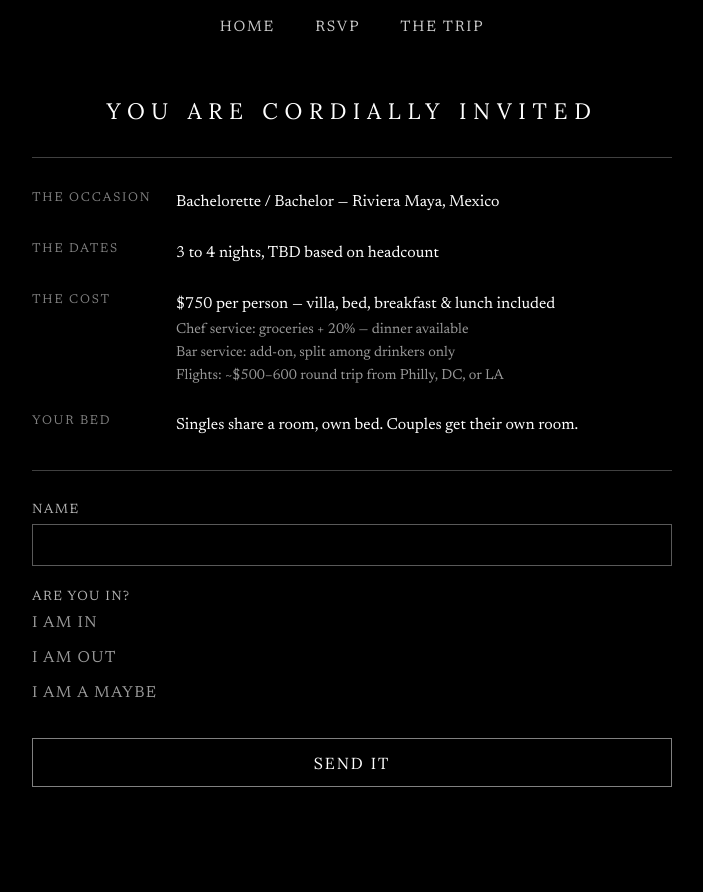
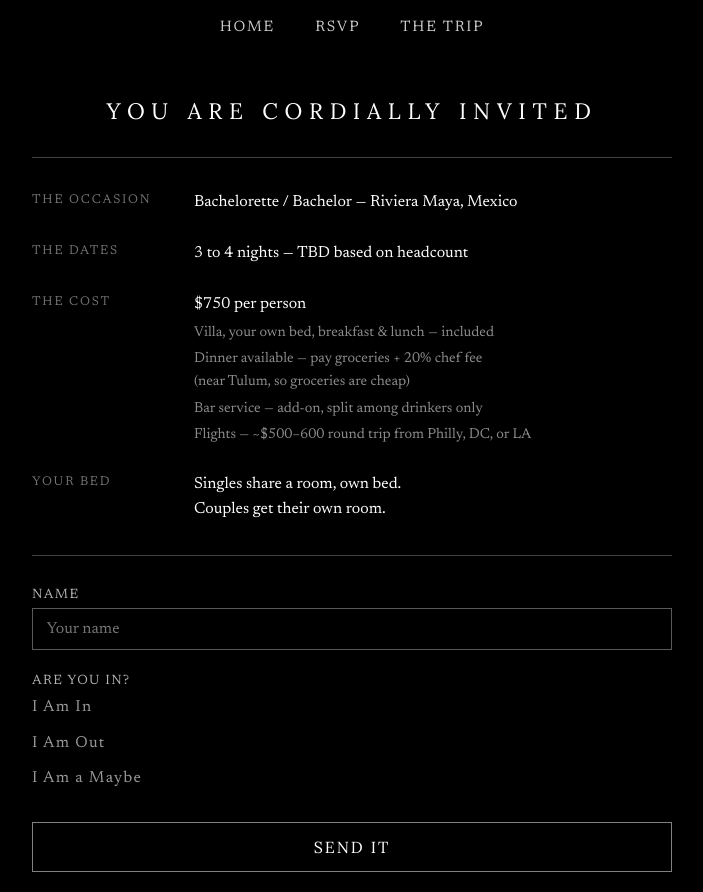
Before and after one commit to ava-firstaccess/wedding-website, a Next.js app: page /bach in a window 1280 px wide. Shown: the top 892 px of the page, without its empty margins (288-991 px from the left). Before the commit the page ends 835 px from the top, so only its background shows below. Built offline with nearby package versions, Linux system fonts and the light colour scheme.

Commit message:
fix: remove solo field, fix menu alignment, required fields, cleaner chef copy

```diff
--- a/app/bach/page.js
+++ b/app/bach/page.js
@@ -7,7 +7,6 @@ import styles from './page.module.css'
 export default function Bach() {
   const contentRef = useRef(null)
   const [rsvp, setRsvp] = useState('')
-  const [solo, setSolo] = useState('')
   const [knowBy, setKnowBy] = useState('')
 
   useEffect(() => {
@@ -22,100 +21,60 @@ export default function Bach() {
       <Nav />
       <main className={styles.main}>
         <div ref={contentRef} className={styles.content}>
-          <h1 className={styles.heading}>YOU ARE CORDIALLY INVITED</h1>
+          <h1 className={styles.heading}>You Are Cordially Invited</h1>
           <hr className={styles.rule} />
 
           <div className={styles.menu}>
             <div className={styles.menuRow}>
-              <span className={styles.menuLabel}>THE OCCASION</span>
+              <span className={styles.menuLabel}>The Occasion</span>
               <span className={styles.menuValue}>Bachelorette / Bachelor — Riviera Maya, Mexico</span>
             </div>
             <div className={styles.menuRow}>
-              <span className={styles.menuLabel}>THE DATES</span>
-              <span className={styles.menuValue}>3 to 4 nights, TBD based on headcount</span>
+              <span className={styles.menuLabel}>The Dates</span>
+              <span className={styles.menuValue}>3 to 4 nights — TBD based on headcount</span>
             </div>
             <div className={styles.menuRow}>
-              <span className={styles.menuLabel}>THE COST</span>
-              <div className={styles.menuValue}>
-                <p>$750 per person — villa, bed, breakfast &amp; lunch included</p>
-                <p className={styles.sub}>Chef service: groceries + 20% — dinner available</p>
-                <p className={styles.sub}>Bar service: add-on, split among drinkers only</p>
-                <p className={styles.sub}>Flights: ~$500–600 round trip from Philly, DC, or LA</p>
+              <span className={styles.menuLabel}>The Cost</span>
+              <div className={styles.menuValueStack}>
+                <p>$750 per person</p>
+                <p className={styles.sub}>Villa, your own bed, breakfast &amp; lunch — included</p>
+                <p className={styles.sub}>Dinner available — pay groceries + 20% chef fee<br />(near Tulum, so groceries are cheap)</p>
+                <p className={styles.sub}>Bar service — add-on, split among drinkers only</p>
+                <p className={styles.sub}>Flights — ~$500–600 round trip from Philly, DC, or LA</p>
               </div>
             </div>
             <div className={styles.menuRow}>
-              <span className={styles.menuLabel}>YOUR BED</span>
-              <span className={styles.menuValue}>Singles share a room, own bed. Couples get their own room.</span>
+              <span className={styles.menuLabel}>Your Bed</span>
+              <span className={styles.menuValue}>Singles share a room, own bed.<br />Couples get their own room.</span>
             </div>
           </div>
 
           <hr className={styles.rule} />
 
-          <form className={styles.form}>
+          <form className={styles.form} onSubmit={(e) => e.preventDefault()}>
             <div className={styles.field}>
               <label htmlFor="name">Name</label>
-              <input id="name" name="name" type="text" required />
+              <input id="name" name="name" type="text" required placeholder="Your name" />
             </div>
 
             <fieldset className={styles.fieldset}>
               <legend>Are you in?</legend>
-              <label className={styles.radio}>
-                <input
-                  type="radio"
-                  name="rsvp"
-                  value="in"
-                  checked={rsvp === 'in'}
-                  onChange={() => setRsvp('in')}
-                />
-                <span>I AM IN</span>
-              </label>
-              <label className={styles.radio}>
-                <input
-                  type="radio"
-                  name="rsvp"
-                  value="out"
-                  checked={rsvp === 'out'}
-                  onChange={() => setRsvp('out')}
-                />
-                <span>I AM OUT</span>
-              </label>
-              <label className={styles.radio}>
-                <input
-                  type="radio"
-                  name="rsvp"
-                  value="maybe"
-                  checked={rsvp === 'maybe'}
-                  onChange={() => setRsvp('maybe')}
-                />
-                <span>I AM A MAYBE</span>
-              </label>
-            </fieldset>
-
-            {rsvp === 'in' && (
-              <fieldset className={`${styles.fieldset} ${styles.fadeIn}`}>
-                <legend>Solo or with a partner?</legend>
-                <label className={styles.radio}>
+              {['in', 'out', 'maybe'].map((val) => (
+                <label key={val} className={styles.radio}>
                   <input
                     type="radio"
-                    name="solo"
-                    value="solo"
-                    checked={solo === 'solo'}
-                    onChange={() => setSolo('solo')}
+                    name="rsvp"
+                    value={val}
+                    required
+                    checked={rsvp === val}
+                    onChange={() => setRsvp(val)}
                   />
-                  <span>SOLO</span>
+                  <span>
+                    {val === 'in' ? 'I Am In' : val === 'out' ? 'I Am Out' : 'I Am a Maybe'}
+                  </span>
                 </label>
-                <label className={styles.radio}>
-                  <input
-                    type="radio"
-                    name="solo"
-                    value="partner"
-                    checked={solo === 'partner'}
-                    onChange={() => setSolo('partner')}
-                  />
-                  <span>WITH A PARTNER</span>
-                </label>
-              </fieldset>
-            )}
+              ))}
+            </fieldset>
 
             {rsvp === 'maybe' && (
               <div className={`${styles.field} ${styles.fadeIn}`}>
@@ -124,13 +83,14 @@ export default function Bach() {
                   id="knowBy"
                   name="knowBy"
                   type="date"
+                  required
                   value={knowBy}
                   onChange={(e) => setKnowBy(e.target.value)}
                 />
               </div>
             )}
 
-            <button type="submit" className={styles.button}>SEND IT</button>
+            <button type="submit" className={styles.button}>Send It</button>
           </form>
         </div>
       </main>
--- a/app/bach/page.module.css
+++ b/app/bach/page.module.css
@@ -52,18 +52,19 @@
 
 .menuRow {
   display: flex;
-  gap: 1.5rem;
+  gap: 2rem;
+  align-items: flex-start;
 }
 
 .menuLabel {
   flex-shrink: 0;
-  width: 120px;
+  width: 130px;
   font-family: var(--font-newsreader);
   font-size: 0.8rem;
   letter-spacing: 0.14em;
   text-transform: uppercase;
-  opacity: 0.5;
-  padding-top: 0.15em;
+  opacity: 0.45;
+  line-height: 1.6;
 }
 
 .menuValue {
@@ -72,12 +73,21 @@
   line-height: 1.6;
 }
 
-.menuValue p {
+.menuValueStack {
+  font-family: var(--font-newsreader);
+  font-size: 1rem;
+  line-height: 1.6;
+  display: flex;
+  flex-direction: column;
+  gap: 0.2rem;
+}
+
+.menuValueStack p {
   margin: 0;
 }
 
 .sub {
-  opacity: 0.6;
+  opacity: 0.55;
   font-size: 0.9rem;
 }
 
```
